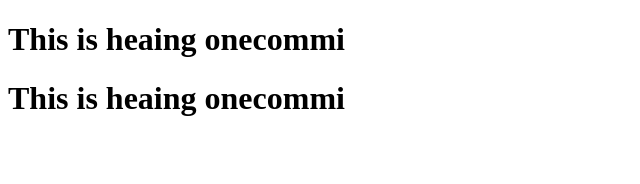
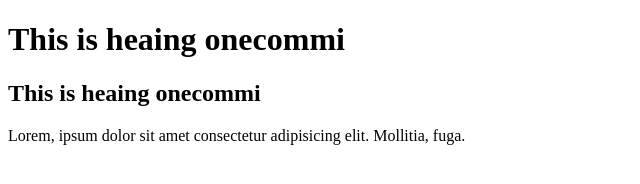
Before and after one commit to iftekhar-rahman/my-first-website, a plain HTML site: page index.html in a window 1280 px wide. Shown: the whole page, without its empty margins (0-640 px from the left). Drawn offline with Linux system fonts and the light colour scheme.

Commit message:
added some more text

```diff
--- a/index.html
+++ b/index.html
@@ -7,6 +7,7 @@
 </head>
 <body>
     <h1>This is heaing onecommi</h1>
-    <h1>This is heaing onecommi</h1>
+    <h2>This is heaing onecommi</h2>
+    <p>Lorem, ipsum dolor sit amet consectetur adipisicing elit. Mollitia, fuga.</p>
 </body>
 </html>
```
